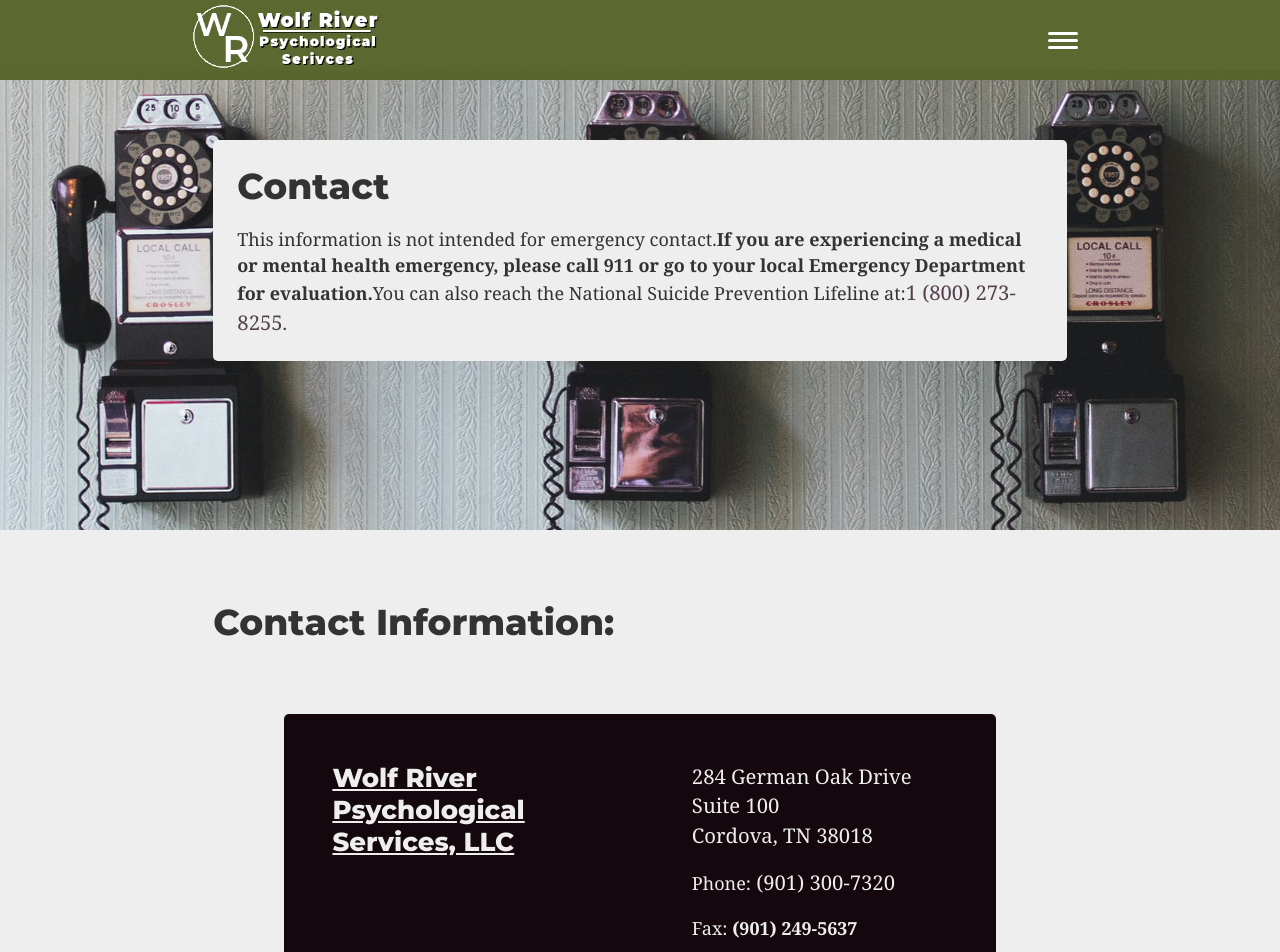
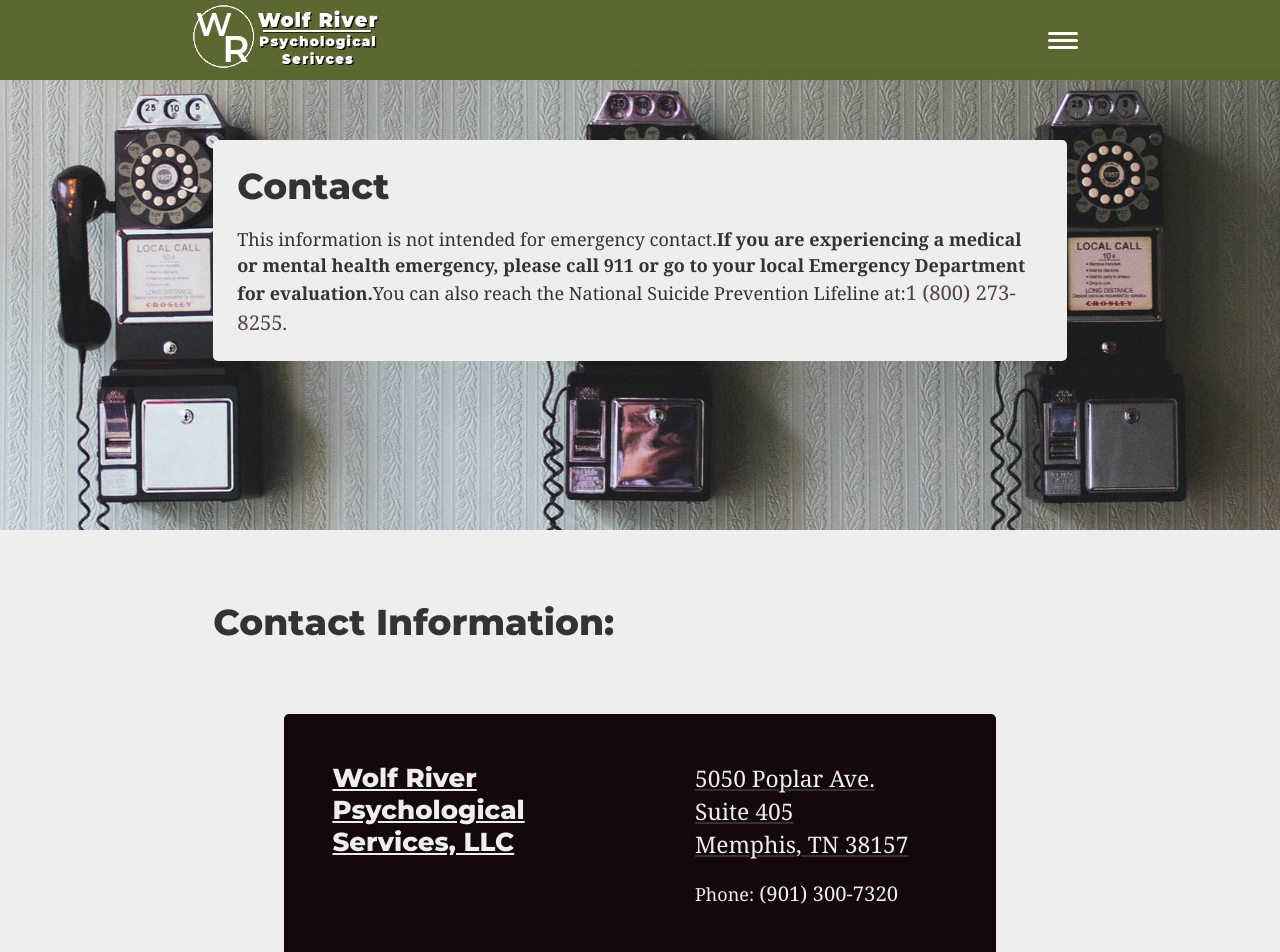
Before and after one commit to cast-iron-developer/wolf-river_2.0, a Next.js app: page /contact in a window 1280 px wide. Shown: the top 952 px of the page. Built offline with nearby package versions, Linux system fonts and the light colour scheme; a web font is replaced by a local one.

Commit message:
Updated address and gitignore.

```diff
--- a/pages/contact/index.js
+++ b/pages/contact/index.js
@@ -62,9 +62,9 @@ const LeftContact = () => (
 const RightContact = () => (
     <>
         <p className="margin-top-0 text-no-underline text-white">
-            <Link
-                href="www.google.com/maps/dir/284+German+Oak+Dr+%23100,+Cordova,+TN+38018/@35.1231417,-89.7991513,17z/data=!4m8!4m7!1m0!1m5!1m1!1s0x887f9b8ba5d99feb:0x56fa7567c22187db!2m2!1d-89.7969626!2d35.1231417"
-                passHref={true}
+            <a
+                href="https://goo.gl/maps/idFvFZf2gi7Zaq1F9"
+                target="_blank"
             >
                 <a
                     className="text-white text-no-underline"
@@ -73,11 +73,11 @@ const RightContact = () => (
                     rel="noreferrer"
                     title="Wolf River Psychological Services Location"
                 >
-                    284 German Oak Drive <br />
-                    Suite 100 <br />
-                    Cordova, TN 38018
+                    5050 Poplar Ave. <br />
+                    Suite 405 <br />
+                    Memphis, TN 38157
                 </a>
-            </Link>
+            </a>
         </p>
         <p>
             Phone:
@@ -85,8 +85,5 @@ const RightContact = () => (
                 <a className="text-white text-no-underline"> (901) 300-7320</a>
             </Link>
         </p>
-        <p>
-            Fax: <strong>(901) 249-5637</strong>
-        </p>
     </>
 );
```
Also changed, not shown: 2 other files (tests, documents, lock files or other folders).
